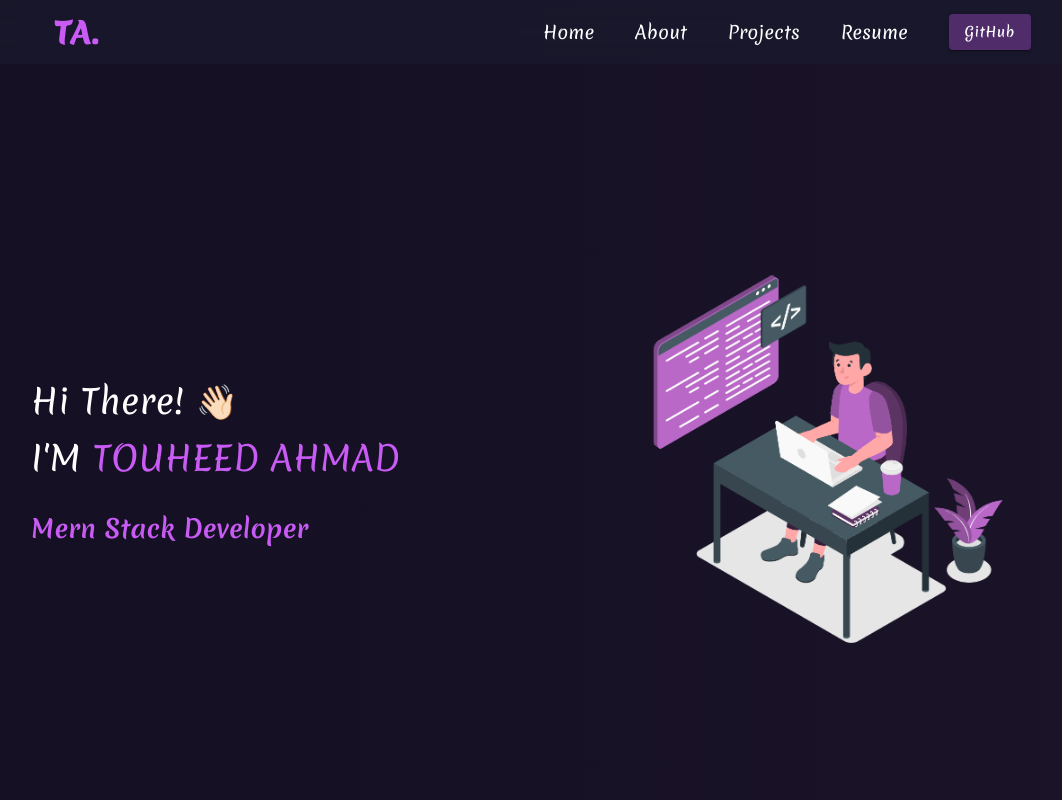
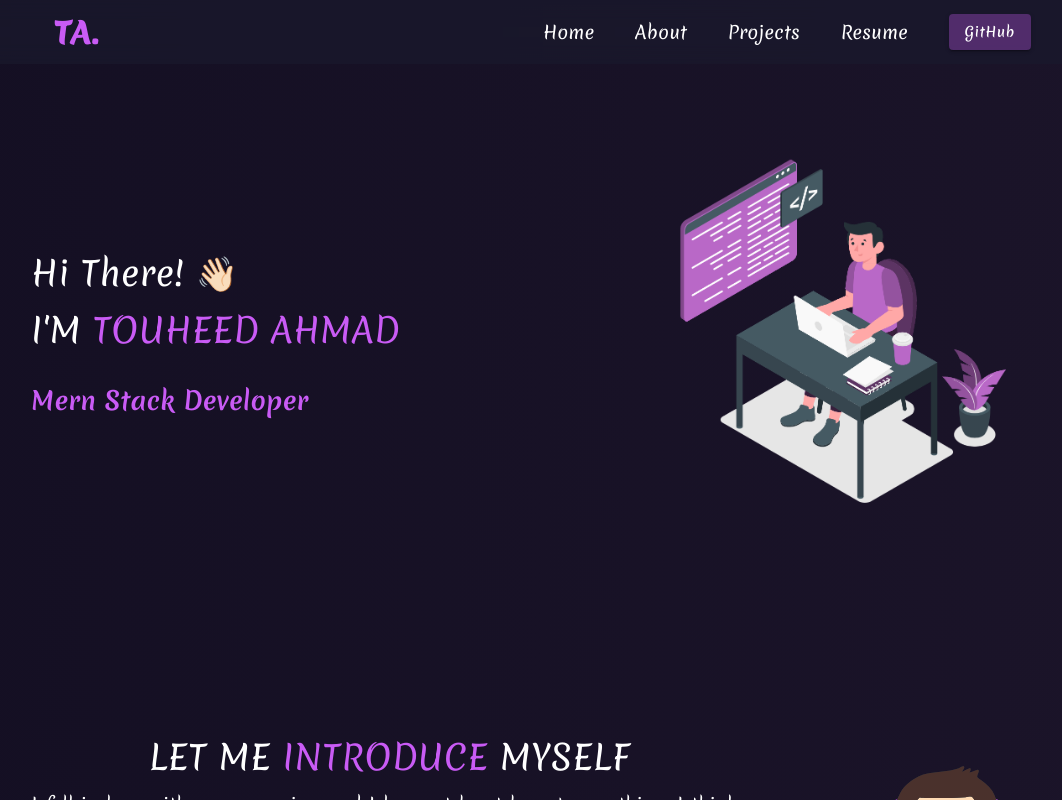
Before and after one commit to Touheed0/Portfolio, a React (Vite) app: page / in a window 1280 px wide. Shown: the whole page, without its empty margins (97-1159 px from the left). Built offline with nearby package versions, Linux system fonts and the light colour scheme.

Commit message:
Updating Styling

```diff
--- a/src/components/home/1stSection.jsx
+++ b/src/components/home/1stSection.jsx
@@ -5,16 +5,18 @@ import ProfileImage from "../../assets/home-main.svg";
 const Container = styled(Box)(({ theme }) => ({
     display: "flex",
     width: "80%",
-    height: "100vh",
     margin: "auto",
     alignItems: "center",
     justifyContent: "space-between",
+    padding: "60px 0",
+    gap: "40px",
     // background: "silver",
 
     [theme.breakpoints.down("md")]: {
         flexDirection: "column",
-        justifyContent: "center",
-        alignItems: "center",
+        textAlign: "center",
+        gap: "20px",
+        padding: "40px 0",
     }
 }))
 
@@ -29,11 +31,13 @@ const SkillHeading = styled(Typography)(({ theme }) => ({
 }))
 
 const ProfilePicture = styled("img")(({ theme }) => ({
-    width: 450,
+    width: 420,
+    maxWidth: "100%",
     objectFit: "cover",
 
     [theme.breakpoints.down("md")]: {
-        width: 400
+        width: 400,
+        // background: "silver",
     },
 }))
 
```
